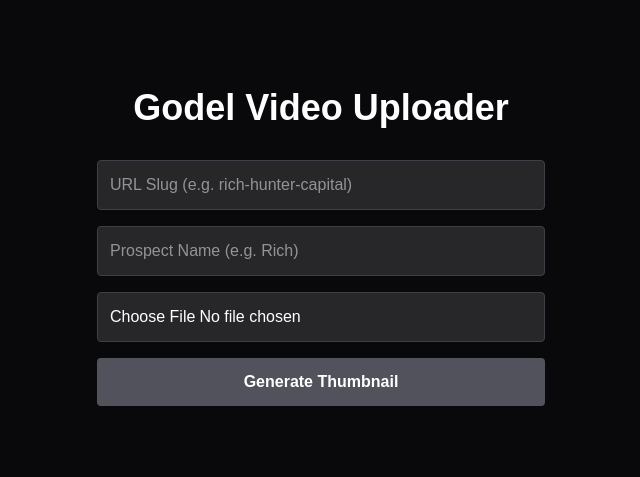
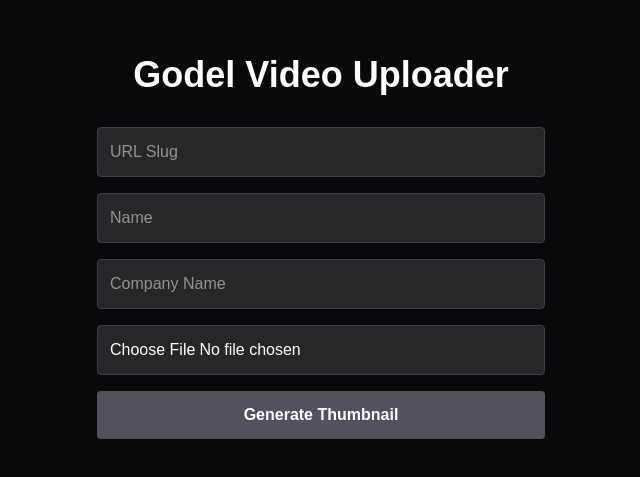
Before and after one commit to zacharytushaus-dot/godel-video-app, a Next.js app: page / in a window 1280 px wide. Shown: the part 153-630 px from the top of the page, without its empty margins (319-959 px from the left). Built offline with nearby package versions, Linux system fonts and the light colour scheme.

Commit message:
add company name param to dynamically populate page subtext string

```diff
--- a/src/app/api/upload/route.ts
+++ b/src/app/api/upload/route.ts
@@ -30,22 +30,24 @@ export async function POST(req: Request) {
     const file = formData.get("video") as File;
     const slugInput = formData.get("slug") as string;
     const prospectName = formData.get("prospectName") as string;
+    const companyName = formData.get("companyName") as string;
 
-    if (!file || !slugInput || !prospectName) {
+    if (!file || !slugInput || !prospectName || !companyName) {
       return NextResponse.json({ error: "Missing video or form fields" }, { status: 400 });
     }
 
     const buffer = Buffer.from(await file.arrayBuffer());
 
-    // Instead of random hashes, make the ID hyper-personalized and clean (e.g. rich-hunter-capital--NAME--Rich)
+    // Instead of random hashes, make the ID hyper-personalized and clean
     const shortHash = uuidv4().slice(0, 4);
     // Clean the inputted slug to be URL-safe (lowercase, replace spaces with dashes, remove special chars)
     const cleanSlug = slugInput.toLowerCase().trim().replace(/[^a-z0-9\s-]/g, '').replace(/\s+/g, '-');
 
-    // We encode the prospect name straight into the ID string separated by a double dash delimiter so Vercel can decode it
+    // We encode the prospect name and company name straight into the ID string separated by a double dash delimiter so Vercel can decode it
     // Using base64 to ensure spaces and special chars in names don't break the URL path
     const encodedName = Buffer.from(prospectName).toString('base64');
-    const id = `${cleanSlug}-${shortHash}--${encodedName}`;
+    const encodedCompany = Buffer.from(companyName).toString('base64');
+    const id = `${cleanSlug}-${shortHash}--${encodedName}--${encodedCompany}`;
 
     const videoExt = path.extname(file.name) || ".mp4";
     const filename = `${id}${videoExt}`;
--- a/src/app/page.tsx
+++ b/src/app/page.tsx
@@ -6,18 +6,20 @@ export default function Home() {
   const [file, setFile] = useState<File | null>(null);
   const [slug, setSlug] = useState("");
   const [prospectName, setProspectName] = useState("");
+  const [companyName, setCompanyName] = useState("");
   const [loading, setLoading] = useState(false);
   const [result, setResult] = useState<any>(null);
 
   const handleUpload = async (e: React.FormEvent) => {
     e.preventDefault();
-    if (!file || !slug || !prospectName) return;
+    if (!file || !slug || !prospectName || !companyName) return;
 
     setLoading(true);
     const formData = new FormData();
     formData.append("video", file);
     formData.append("slug", slug);
     formData.append("prospectName", prospectName);
+    formData.append("companyName", companyName);
 
     try {
       const res = await fetch("/api/upload", {
@@ -42,17 +44,24 @@ export default function Home() {
       <form onSubmit={handleUpload} className="flex flex-col gap-4 w-full max-w-md">
         <input
           type="text"
-          placeholder="URL Slug (e.g. rich-hunter-capital)"
+          placeholder="URL Slug"
           className="p-3 bg-zinc-800 rounded border border-zinc-700"
           value={slug}
           onChange={(e) => setSlug(e.target.value)}
         />
         <input
           type="text"
-          placeholder="Prospect Name (e.g. Rich)"
+          placeholder="Name"
           className="p-3 bg-zinc-800 rounded border border-zinc-700"
           value={prospectName}
           onChange={(e) => setProspectName(e.target.value)}
+        />
+        <input
+          type="text"
+          placeholder="Company Name"
+          className="p-3 bg-zinc-800 rounded border border-zinc-700"
+          value={companyName}
+          onChange={(e) => setCompanyName(e.target.value)}
         />
         <input
           type="file"
@@ -63,7 +72,7 @@ export default function Home() {
 
         <button
           type="submit"
-          disabled={loading || !file || !slug || !prospectName}
+          disabled={loading || !file || !slug || !prospectName || !companyName}
           className="bg-blue-600 hover:bg-blue-500 disabled:bg-zinc-600 font-bold p-3 rounded transition"
         >
           {loading ? "Processing..." : "Generate Thumbnail"}
--- a/src/app/v/[id]/page.tsx
+++ b/src/app/v/[id]/page.tsx
@@ -15,16 +15,25 @@ export default async function ViewerPage({ params }: { params: Promise<{ id: str
   const resolvedParams = await params;
   const { id } = resolvedParams;
 
-  // We encoded the prospect name at the end of the slug with -- delimiter
+  // We encoded the prospect name and company name at the end of the slug with -- delimiters
   const parts = id.split('--');
   const baseKey = parts[0];
   let formattedName = "";
+  let formattedCompany = "";
 
   if (parts.length > 1) {
     try {
       formattedName = Buffer.from(parts[1], 'base64').toString('ascii');
     } catch {
       formattedName = "";
+    }
+  }
+
+  if (parts.length > 2) {
+    try {
+      formattedCompany = Buffer.from(parts[2], 'base64').toString('ascii');
+    } catch {
+      formattedCompany = "";
     }
   }
 
@@ -96,7 +105,11 @@ export default async function ViewerPage({ params }: { params: Promise<{ id: str
         <h2 className="text-2xl font-bold mb-3 text-white">
           {formattedName ? `Let's talk, ${formattedName}.` : "Let's talk!"}
         </h2>
-        <p className="text-zinc-400 mb-8 text-sm md:text-base">If the video caught your attention, grab a quick 10 minutes below to see if Godel makes sense to swap in.</p>
+        <p className="text-zinc-400 mb-8 text-sm md:text-base">
+          {formattedCompany
+            ? `If the video caught your attention, grab a quick 10 minutes below to see if Godel makes sense to swap in at ${formattedCompany}.`
+            : `If the video caught your attention, grab a quick 10 minutes below to see if Godel makes sense to swap in.`}
+        </p>
 
         {/* Calendly inline widget begin */}
         <div className="rounded-xl border border-zinc-800 overflow-hidden shadow-2xl bg-zinc-900 w-full h-[700px]">
```
Also changed, not shown: 1 other file (tests, documents, lock files or other folders).
